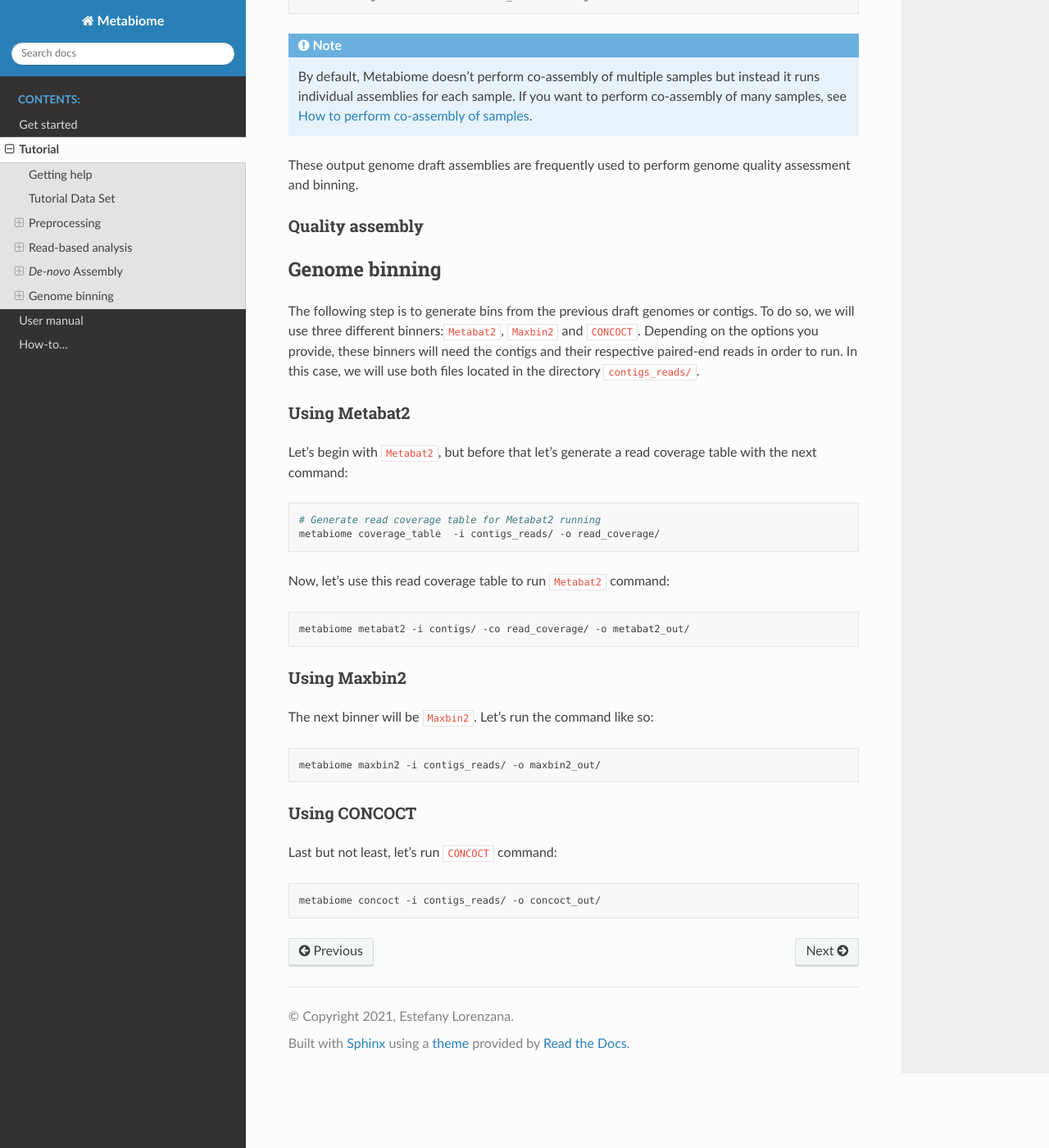
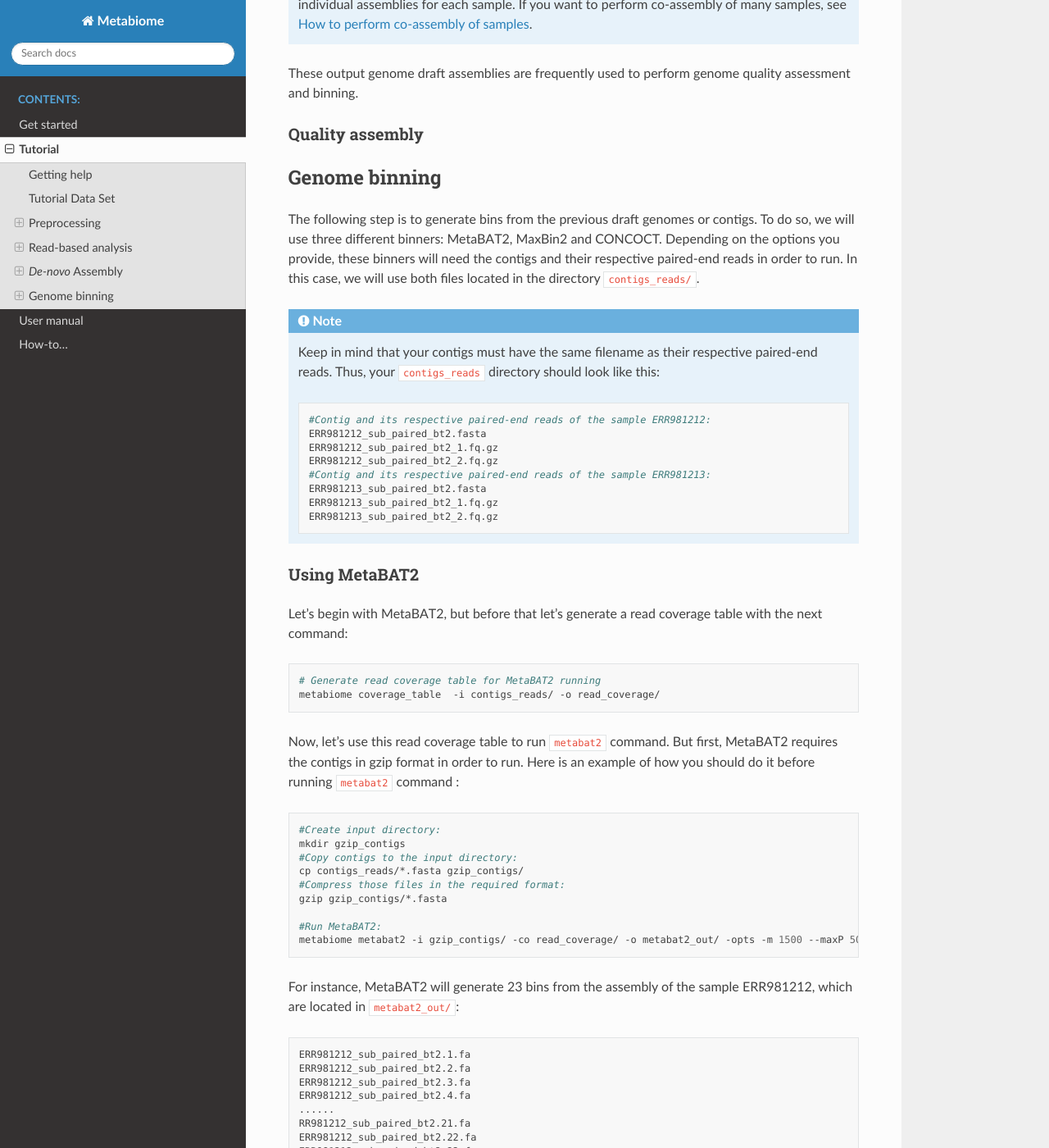
Before and after one commit to Nesper94/Metabiome, a Sphinx documentation site: the page built from documentation/source/tutorial.rst, in a window 1280 px wide and 1400 px high, scrolled down 6061 px. Shown: the whole window at 82% size. Built offline with Sphinx 7.4.7 and the Read the Docs theme 2.0.0, drawn with Linux system fonts in a browser that asks for light colours; some of the changed text lies outside the part shown.

Commit message:
Add the links from several files required for the tutorial
-Add the link to the subsampled tutorial data set.
-Add the link to the subsampled Human reference genome and PhiX reference genome.
-Add the link to the SILVA 16S rDNA database.
-Complete the genome binning section by showing some results.
-Change the name of the binners to their correct form: MetaBAT2 and MaxBin2.
-Add a note explaining that the output from Bowtie2 did not generate any unpaired
reverse reads. So, they must be removed in order to continue with the tutorial.
-Clarify that some sections of the tutorial, e.g. genome assembly and binning, may
take several minutes.
-Remove some trailing spaces.

```diff
--- a/documentation/source/tutorial.rst
+++ b/documentation/source/tutorial.rst
@@ -4,7 +4,7 @@ Tutorial
 ========
 
 The purpose of this tutorial is to perform several steps of a metagenomic
-analysis using a data set from `Project PRJEB10295 <https://www.ebi.ac.uk/ena/browser/view/PRJEB10295>`_, through our pipeline
+analysis through our pipeline
 `Metabiome <https://github.com/Nesper94/metabiome>`_ .
 
 By the end of the tutorial, you will be able to:
@@ -95,36 +96,21 @@ The next step is to remove contaminant reads from our data. Two common
 contaminants are sequences coming from researchers or people manipulating the
 samples and sequences from the Phi-X174 phage used as control in the
 sequencing machines, so we will remove reads coming from these sources using
-:code:`bowtie2` command. But before running :code:`bowtie2`, we will need to
-subsample the Human reference genome, for tutorial purposes only:
+Bowtie2. Thus, before running :code:`bowtie2` command let's download
+through the next links the `subsampled Human Genome
+<https://drive.google.com/file/d/1f49lWDaX63FefH150PZ_p9FUa5UwE5zk/view?usp=sharing>`_
+and the `Phi-X174 genome
+<https://drive.google.com/file/d/1uRdEzysZCySSkBqp-uEn-Cx5MbsQ5F8n/view?usp=sharing>`_,
+which we will use to decontaminate the filtered reads like so:
 
-.. code-block:: bash
-
-    # Activate environment to subsample Human Reference Genome
-    conda activate metabiome-preprocessing
-
-    # Download Human Reference Genome
-    wget https://ftp.ncbi.nlm.nih.gov/refseq/H_sapiens/annotation/GRCh38_latest/refseq_identifiers/GRCh38_latest_genomic.fna.gz
-
-    # Decompress Human Reference Genome
-    gunzip GRCh38_latest_genomic.fna.gz
-
-    # Subsample Human Reference Genome
-    fasta-subsample GRCh38_latest_genomic.fna 1 -norand > GRCh38_sub.fna
-
-    # Deactivate environment
-    conda deactivate
 
 .. note:: Be aware that we subsampled the Human Reference Genome in order to
     perform the decontamination step quickly and smoothly. However, for real
     metagenomic studies you should always use the whole Human Reference Genome.
 
-Now that we have subsampled the Human Reference Genome, let's perform the
-decontamination with :code:`bowtie2` command like so:
-
 .. code-block:: bash
 
-    metabiome bowtie2 -i filtered_reads/ -o decontaminated_reads/ -hu GRCh38_sub.fna
+    metabiome bowtie2 -i filtered_reads/ -o decontaminated_reads/ -hu GRCh38_sub.fna -ph PhiX_NC_001422.1.fasta
 
 The most important output files from this step are located in
 :file:`decontaminated_reads/`. These files are each of the paired-end and
@@ -140,14 +126,21 @@ For example, assume your output file prefix is output:
 +-------------------------------------+--------------------------------------------------------------+
 | (output)_paired_bt2_summary.txt     | summary stats for paired-end alignment.                      |
 +-------------------------------------+--------------------------------------------------------------+
-| (output)_unpaired_bt2_f.fq.gz       | Decontaminated forward single-end reads in gzipped format.   |
+| (output)_unpaired_bt2_f.fq.gz       | decontaminated forward single-end reads in gzipped format.   |
 +-------------------------------------+--------------------------------------------------------------+
 | (output)_unpaired_bt2_f_summary.txt | summary stats for forward single-end alignment.              |
 +-------------------------------------+--------------------------------------------------------------+
-| (output)_unpaired_bt2_r.fq.gz       | Decontaminated reverse single-end reads in gzipped format.   |
+| (output)_unpaired_bt2_r.fq.gz       | decontaminated reverse single-end reads in gzipped format.   |
 +-------------------------------------+--------------------------------------------------------------+
 | (output)_unpaired_bt2_r_summary.txt | summary stats for reverse single-end alignment.              |
 +-------------------------------------+--------------------------------------------------------------+
+
+.. note:: It is important to point out that in this particular case, we did not have any
+    decontaminated reverse single-end reads ( :file:`output_unpaired_bt2_r.fq.gz` ).
+    Therefore, in order to avoid problems we will not use these files for downstream
+    analysis, and we must remove them from the output directory :file:`decontaminated reads/`.
+    However, keep in mind that the following read-based analysis can also handle unpaired reads
+    if desired.
 
 Read-based analysis
 *******************
@@ -175,15 +168,15 @@ Taxonomic binning
 
 In addition to taxonomic profiling, you can also predict the taxonomic identity
 of your metagenomic samples by taxonomic binning. You can perform the taxonomic
-binning with DNA-to-protein classifiers like :code:`kaiju` or with DNA-to-DNA
-classifiers like :code:`kraken2`.
+binning with DNA-to-protein classifiers like Kaiju or with DNA-to-DNA
+classifiers like Kraken2.
 
 Using Kaiju
 ...........
 
-First, let's do it through :code:`kaiju` command. To run :code:`kaiju`, we have
-to choose which database we want kaiju to download. In this case, we will only
-focus in the viral communities of the metagenomic samples. Let's run the
+First, let's do it through :code:`kaiju` command. To do so, we have
+to choose which database we want Kaiju to download. In this case, we will only
+focus on the viral communities of the metagenomic samples. Let's run the
 :code:`kaiju` command like so:
 
 .. code-block:: bash
@@ -191,7 +184,7 @@ focus in the viral communities of the metagenomic samples. Let's run the
     #Create directories:
     mkdir krona kaiju_db taxa_names kaiju_out
 
-    #Run kaiju:
+    #Run Kaiju:
     metabiome kaiju -i decontaminated_reads/ -o kaiju_out/ -x taxa_names/ -k krona/ -D kaiju_db/ -d viruses
 
 From this running, you will find two main output directories:
@@ -268,11 +261,12 @@ After downloading databases we are ready to profile our samples with HUMAnN:
 16S rDNA picking
 ----------------
 Now, lets suppose you want to perform additional analyses based on the 16S rDNA.
-The :code:`BBDuk` command can pick the 16S rDNA from your metagenomic samples.
-But first, you will need to download the 16S rDNA sequences from the database of
+The :code:`bbduk` command can pick the 16S rDNA from your metagenomic samples through
+BBDuk. But first, you will need to download the 16S rDNA sequences from the database of
 your choice. We recommend to download the 16S rDNA sequences from the up-to-date
 `SILVA_16S database <https://www.arb-silva.de/>`_ and store it in a directory
-(:file:`SILVA_16S/`)
+(:file:`SILVA_16S/`). In this case, we will use our custom 16S rDNA database located here:
+`custom 16S_SILVA_db <https://drive.google.com/file/d/1sK03oL5b3dvsWW_CKDhaZEfmfQ9c4tc4/view?usp=sharing>`_
 
 .. code-block:: bash
 
@@ -290,9 +284,10 @@ Genome assembly
 ---------------
 
 In this step you can use two different assemblers that receive the output from
-:code:`bowtie2`: metaSPAdes and MEGAHIT, in order to obtain longer sequences.
+:code:`bowtie2`: metaSPAdes and MEGAHIT, in order to obtain contigs.
 You can use just the assembler you like the most, or use both as we will do in
-this tutorial. To perform the assembly, just run the following commands:
+this tutorial. To perform the assembly, just run the following commands but keep
+present that this may take several minutes so just sit tight!
 
 
 Using MetaSPAdes
@@ -329,44 +324,101 @@ Genome binning
 **************
 
 The following step is to generate bins from the previous draft genomes or
-contigs. To do so, we will use three different binners::code:`Metabat2`,
-:code:`Maxbin2` and :code:`CONCOCT`. Depending on the options you provide,
-these binners will need the contigs and their respective paired-end reads
-in order to run. In this case, we will use both files located in the
-directory :file:`contigs_reads/`.
+contigs. To do so, we will use three different binners: MetaBAT2, MaxBin2
+and CONCOCT. Depending on the options you provide, these binners will need
+the contigs and their respective paired-end reads in order to run. In this
+case, we will use both files located in the directory :file:`contigs_reads/`.
+
+.. note:: Keep in mind that your contigs must have the same filename as
+    their respective paired-end reads. Thus, your :file:`contigs_reads`
+    directory should look like this:
+
+    .. code-block:: bash
+
+        #Contig and its respective paired-end reads of the sample ERR981212:
+        ERR981212_sub_paired_bt2.fasta
+        ERR981212_sub_paired_bt2_1.fq.gz
+        ERR981212_sub_paired_bt2_2.fq.gz
+        #Contig and its respective paired-end reads of the sample ERR981213:
+        ERR981213_sub_paired_bt2.fasta
+        ERR981213_sub_paired_bt2_1.fq.gz
+        ERR981213_sub_paired_bt2_2.fq.gz
 
 
-Using Metabat2
+Using MetaBAT2
 --------------
 
-Let's begin with :code:`Metabat2`, but before that let's generate a read
+Let's begin with MetaBAT2, but before that let's generate a read
 coverage table with the next command:
 
 .. code-block:: bash
 
-    # Generate read coverage table for Metabat2 running
+    # Generate read coverage table for MetaBAT2 running
     metabiome coverage_table  -i contigs_reads/ -o read_coverage/
 
-Now, let's use this read coverage table to run :code:`Metabat2` command:
+Now, let's use this read coverage table to run :code:`metabat2` command.
+But first, MetaBAT2 requires the contigs in gzip format in order to run.
+Here is an example of how you should do it before running :code:`metabat2`
+command :
 
 .. code-block:: bash
 
-    metabiome metabat2 -i contigs/ -co read_coverage/ -o metabat2_out/
+    #Create input directory:
+    mkdir gzip_contigs
+    #Copy contigs to the input directory:
+    cp contigs_reads/*.fasta gzip_contigs/
+    #Compress those files in the required format:
+    gzip gzip_contigs/*.fasta
 
-Using Maxbin2
--------------
+    #Run MetaBAT2:
+    metabiome metabat2 -i gzip_contigs/ -co read_coverage/ -o metabat2_out/ -opts -m 1500 --maxP 50 --minS 30 --maxEdges 100 --minClsSize 1000
 
-The next binner will be :code:`Maxbin2`. Let's run the command like so:
+For instance, MetaBAT2 will generate 23 bins from the assembly of the sample ERR981212,
+which are located in :file:`metabat2_out/`:
 
 .. code-block:: bash
 
-    metabiome maxbin2 -i contigs_reads/ -o maxbin2_out/
+    ERR981212_sub_paired_bt2.1.fa
+    ERR981212_sub_paired_bt2.2.fa
+    ERR981212_sub_paired_bt2.3.fa
+    ERR981212_sub_paired_bt2.4.fa
+    ......
+    RR981212_sub_paired_bt2.21.fa
+    ERR981212_sub_paired_bt2.22.fa
+    ERR981212_sub_paired_bt2.23.fa
+
+Using MaxBin2
+-------------
+
+The next binner will be MaxBin2. Let's run the command like so:
+
+.. code-block:: bash
+
+    metabiome maxbin2 -i contigs_reads/ -o maxbin2_out/ -opts -min_contig_length 500 -prob_threshold 0.6
+
+MaxBin2 will generate just 1 bin and many too-short bins of the sample
+ERR981212, which are located in  :file:`maxbin2_out` and
+:file:`maxbin2_out/ERR981212_sub_paired_bt2.tooshort`, respectively.
 
 Using CONCOCT
 -------------
 
-Last but not least, let's run :code:`CONCOCT` command:
+Last but not least, let's run CONCOCT. Like in genome assembly,
+this may also take several minutes, so just go on and grab a cup of coffee!
 
 .. code-block:: bash
 
     metabiome concoct -i contigs_reads/ -o concoct_out/
+
+CONCOCT will generate 40 bins from the assembly of the sample ERR981212,
+which are located in :file:`concoct_out/fasta_bins/ERR981212_sub_paired_bt2/`:
+
+.. code-block:: bash
+
+    0.fa
+    1.fa
+    2.fa
+    .....
+    38.fa
+    39.fa
+    40.fa
```
Also changed, not shown: other parts of documentation/source/tutorial.rst (+6 -5 lines).
